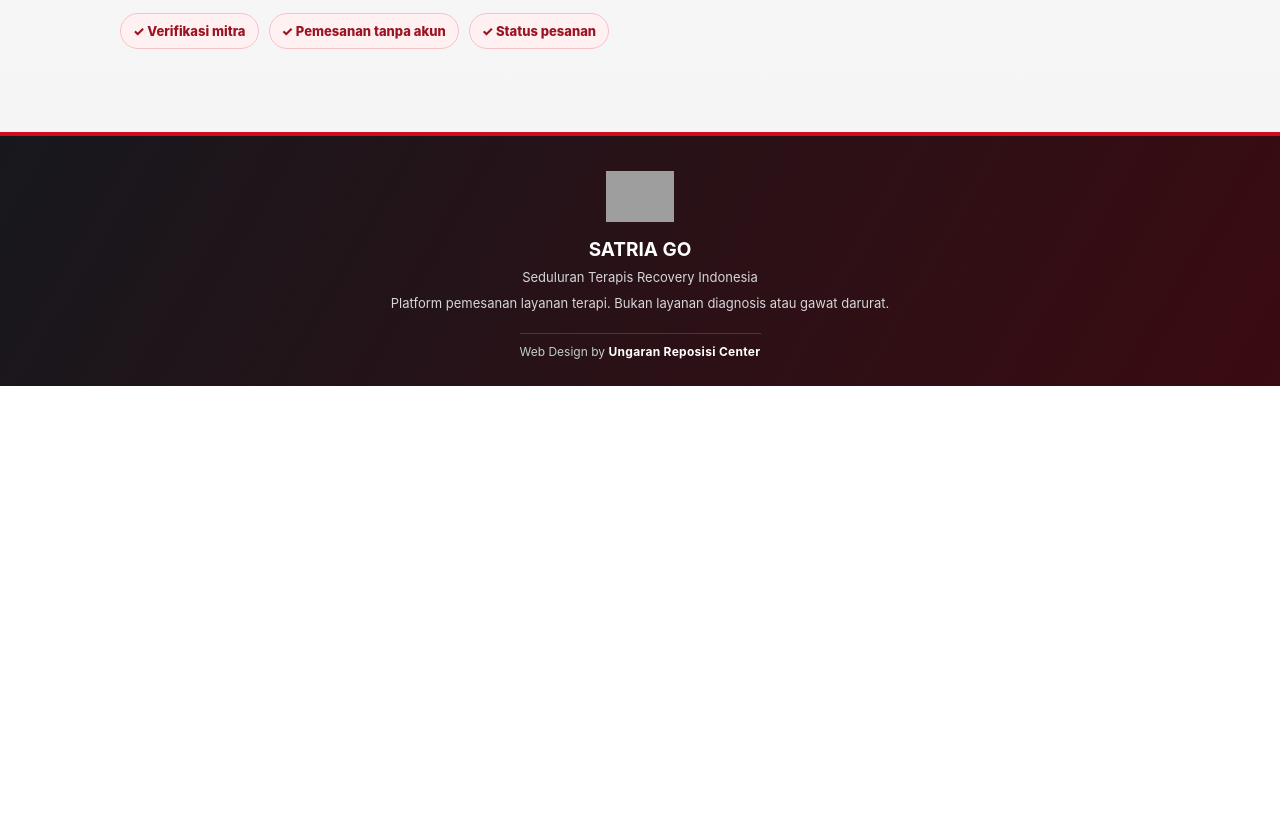
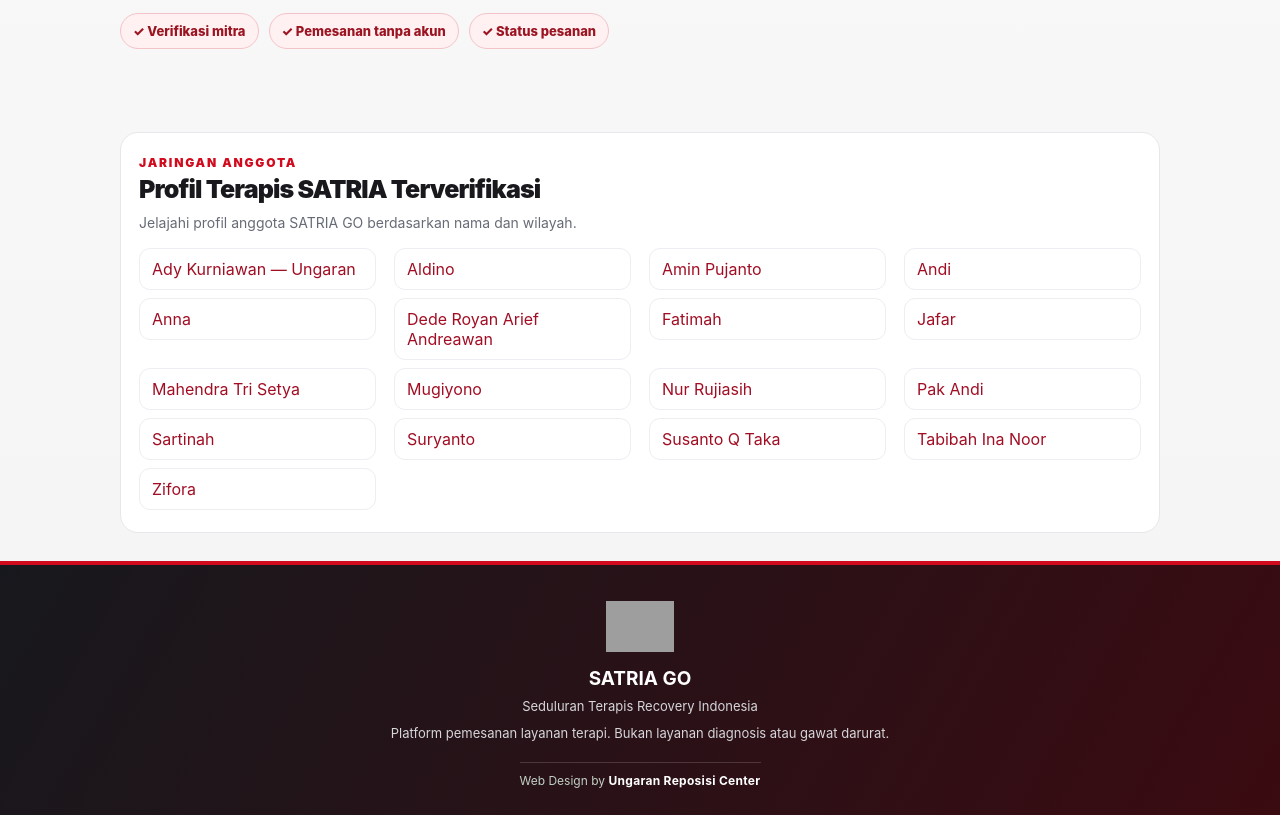
Before and after one commit to abuaqila007-gif/SATRIA-GO, a plain HTML site: page index.html in a window 1280 px wide. Shown: the part 3766-4581 px from the top of the page. Before the commit the page ends 4152 px from the top, so only its background shows below. Drawn offline with nearby package versions, Linux system fonts and the light colour scheme; no server answers; grey boxes are pictures that could not be loaded.

Commit message:
Add crawlable therapist links to homepage
Expose current verified therapist profile links in static homepage HTML.

```diff
--- a/functions/_middleware.js
+++ b/functions/_middleware.js
@@ -48,6 +48,9 @@ export async function onRequest(context) {
 </style>`;
 
     let html = await page.text();
+    // The homepage contains a static, crawlable directory as a fallback.
+    // Avoid duplicating it; keep the dynamic injection for future pages without one.
+    if (html.includes('id="satria-seo-directory"')) return page;
     if (html.includes("</main>")) {
       html = html.replace("</main>", directory + "\n</main>");
     } else if (html.includes("</body>")) {
--- a/index.html
+++ b/index.html
@@ -150,6 +150,40 @@
     <p>Profil mitra, layanan, dan ketersediaan ditampilkan berdasarkan data yang diizinkan untuk publik.</p>
     <div class="trust-points"><span>✓ Verifikasi mitra</span><span>✓ Pemesanan tanpa akun</span><span>✓ Status pesanan</span></div>
   </section>
+
+  <section class="satria-seo-directory" id="satria-seo-directory" aria-labelledby="satria-seo-directory-title">
+    <div class="eyebrow dark">JARINGAN ANGGOTA</div>
+    <h2 id="satria-seo-directory-title">Profil Terapis SATRIA Terverifikasi</h2>
+    <p class="small-muted">Jelajahi profil anggota SATRIA GO berdasarkan nama dan wilayah.</p>
+    <ul>
+      <li><a href="/terapis/ady-kurniawan-2">Ady Kurniawan — Ungaran</a></li>
+      <li><a href="/terapis/aldino-17">Aldino</a></li>
+      <li><a href="/terapis/amin-pujanto-36">Amin Pujanto</a></li>
+      <li><a href="/terapis/andi-1">Andi</a></li>
+      <li><a href="/terapis/anna-38">Anna</a></li>
+      <li><a href="/terapis/dede-royan-arief-andreawan-29">Dede Royan Arief Andreawan</a></li>
+      <li><a href="/terapis/fatimah-21">Fatimah</a></li>
+      <li><a href="/terapis/jafar-8">Jafar</a></li>
+      <li><a href="/terapis/mahendra-tri-setya-14">Mahendra Tri Setya</a></li>
+      <li><a href="/terapis/mugiyono-6">Mugiyono</a></li>
+      <li><a href="/terapis/nur-rujiasih-40">Nur Rujiasih</a></li>
+      <li><a href="/terapis/pak-andi-34">Pak Andi</a></li>
+      <li><a href="/terapis/sartinah-5">Sartinah</a></li>
+      <li><a href="/terapis/suryanto-39">Suryanto</a></li>
+      <li><a href="/terapis/susanto-q-taka-35">Susanto Q Taka</a></li>
+      <li><a href="/terapis/tabibah-ina-noor-18">Tabibah Ina Noor</a></li>
+      <li><a href="/terapis/zifora-20">Zifora</a></li>
+    </ul>
+  </section>
+  <style>
+    .satria-seo-directory{max-width:1100px;margin:28px auto;padding:22px 18px;border:1px solid #e5e7eb;border-radius:18px;background:#fff}
+    .satria-seo-directory h2{margin:4px 0 8px;font-size:clamp(19px,3vw,25px);color:#19191d}
+    .satria-seo-directory p{margin:0 0 14px;color:#666b75;line-height:1.6}
+    .satria-seo-directory ul{display:grid;grid-template-columns:repeat(auto-fit,minmax(220px,1fr));gap:8px 18px;list-style:none;padding:0;margin:0}
+    .satria-seo-directory a{display:block;padding:10px 12px;border:1px solid #eceef1;border-radius:11px;color:#a10e24;text-decoration:none}
+    .satria-seo-directory a:hover{text-decoration:underline;background:#fff8f8}
+  </style>
+
 </main>
 <footer><img src="logo-satria.png" alt="Logo SATRIA"><b>SATRIA GO</b><span>Seduluran Terapis Recovery Indonesia</span><small>Platform pemesanan layanan terapi. Bukan layanan diagnosis atau gawat darurat.</small><div style="margin-top:12px;padding-top:10px;border-top:1px solid rgba(255,255,255,.16);font-size:12px;color:#c2d0c5;text-align:center">Web Design by <strong style="color:#fff;letter-spacing:.3px">Ungaran Reposisi Center</strong></div></footer>
 
```
